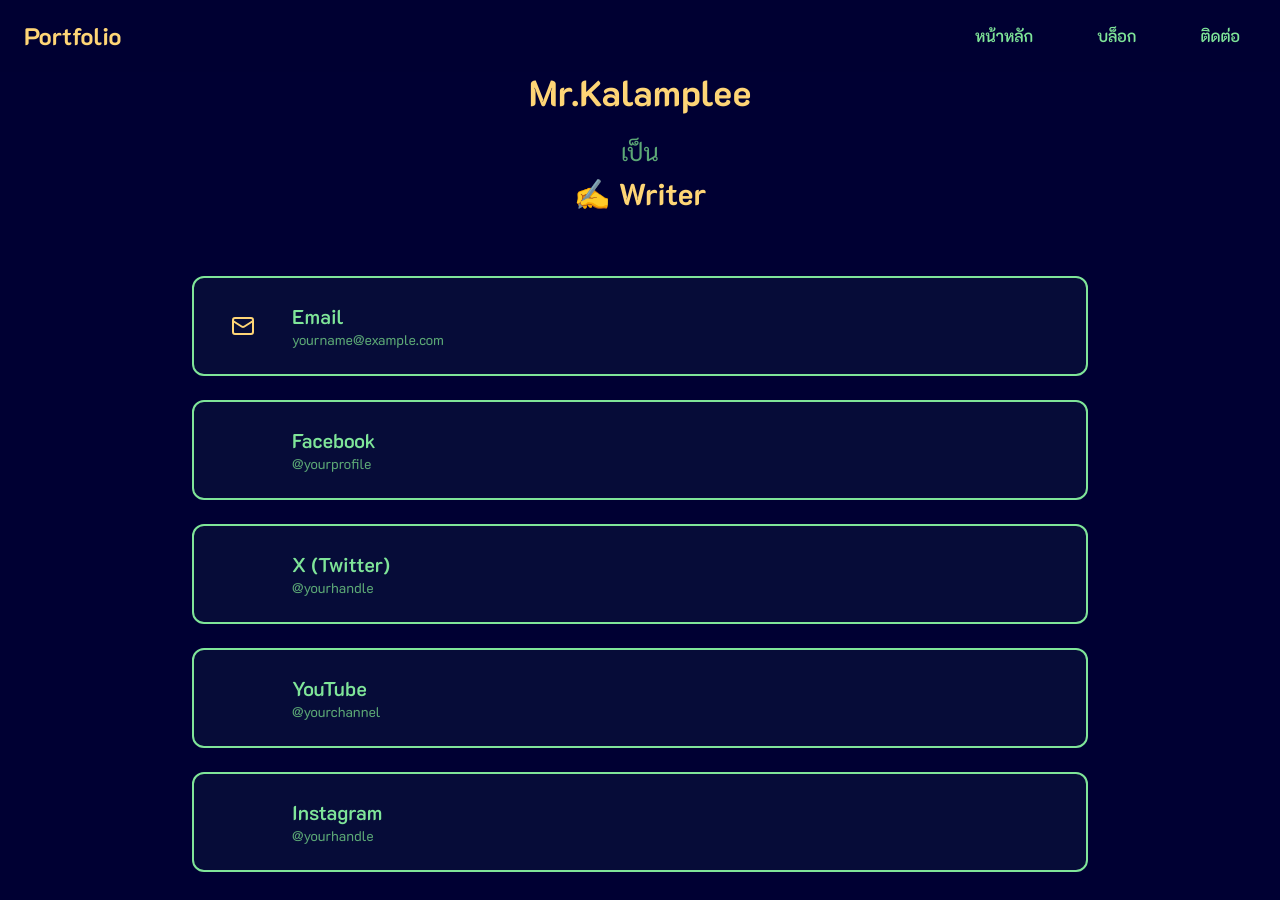
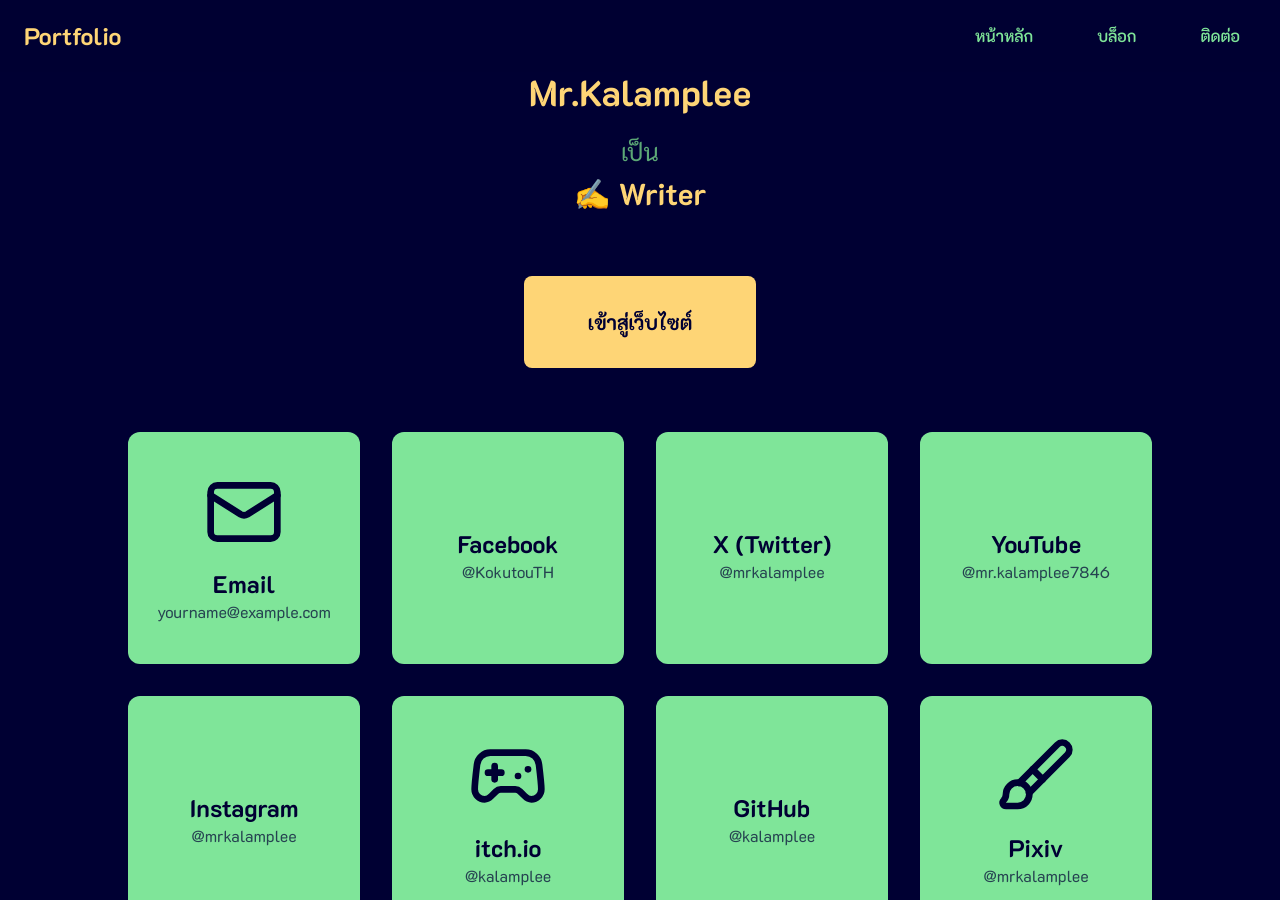
Before and after one commit to kalamplee/kalamplee.github.io, a Jekyll site: the page built from index.md, in a window 1280 px wide and 900 px high. Built offline with Jekyll 4.4.1, drawn with Linux system fonts in a browser that asks for light colours.

Commit message:
fix landing

```diff
--- a/_config.yml
+++ b/_config.yml
@@ -1,4 +1,4 @@
-title: Portfolio
+title: Mr.Kalamplee
 email: yourname@example.com
 description: >-
   เว็บไซต์แสดงผลงานและบล็อกส่วนตัว
--- a/_data/contacts.yml
+++ b/_data/contacts.yml
@@ -5,20 +5,35 @@
 
 - name: "Facebook"
   icon: "facebook"
-  handle: "@yourprofile"
-  url: "https://facebook.com/yourprofile"
+  handle: "@KokutouTH"
+  url: "https://www.facebook.com/KokutouTH"
 
 - name: "X (Twitter)"
   icon: "twitter"
-  handle: "@yourhandle"
-  url: "https://twitter.com/yourhandle"
+  handle: "@mrkalamplee"
+  url: "https://x.com/mrkalamplee"
 
 - name: "YouTube"
   icon: "youtube"
-  handle: "@yourchannel"
-  url: "https://youtube.com/@yourchannel"
+  handle: "@mr.kalamplee7846"
+  url: "https://www.youtube.com/channel/UCnyfYaBrlhd14r0dSE4TTqg"
 
 - name: "Instagram"
   icon: "instagram"
-  handle: "@yourhandle"
-  url: "https://instagram.com/yourhandle"
+  handle: "@mrkalamplee"
+  url: "https://www.instagram.com/mrkalamplee/"
+
+- name: "itch.io"
+  icon: "gamepad-2"
+  handle: "@kalamplee"
+  url: "https://kalamplee.itch.io/"
+
+- name: "GitHub"
+  icon: "github"
+  handle: "@kalamplee"
+  url: "https://github.com/kalamplee"
+
+- name: "Pixiv"
+  icon: "brush"
+  handle: "@mrkalamplee"
+  url: "https://www.pixiv.net/users/16806617"
--- a/_layouts/landing.html
+++ b/_layouts/landing.html
@@ -4,6 +4,7 @@ show_nav: false
 ---
 
 <div class="flex flex-col items-center min-h-screen px-6 text-center">
+
     <div class="container max-w-7xl mx-auto">
         <h1 class="text-4xl mb-6 animate-fade-in-down">{{ page.title }}</h1>
         <div class="mb-12 md:mb-16 animate-fade-in-up text-center">
@@ -38,26 +40,28 @@ show_nav: false
                 // Interval
                 setInterval(updateRole, 2000);
             }
-            });
+                });
+            }) ();
         </script>
 
-        <div class="grid grid-cols-1 gap-4 md:gap-6 max-w-4xl mx-auto">
+        <div class="mb-12 md:mb-16 text-center">
+            <a href="{{ '/home.html' | relative_url }}" class="btn btn-primary">เข้าสู่เว็บไซต์</a>
+        </div>
+
+        <div class="grid grid-cols-2 lg:grid-cols-4 gap-6 md:gap-8 max-w-xl lg:max-w-5xl mx-auto mb-12">
             {% for contact in site.data.contacts %}
             <a href="{{ contact.url }}" {% if contact.url contains 'http' %}target="_blank" rel="noopener noreferrer" {%
-                endif %} class="contact-item">
-                <div class="text-accent min-w-[50px] text-center">
-                    <i data-lucide="{{ contact.icon }}" class="w-12 h-12 md:w-14 md:h-14 mx-auto"></i>
+                endif %} class="contact-item aspect-square flex-col justify-center text-center !gap-4">
+                <div class="text-accent">
+                    <i data-lucide="{{ contact.icon }}" class="w-16 h-16 md:w-20 md:h-20 mx-auto"></i>
                 </div>
-                <div class="flex-1 text-left">
-                    <div class="text-lg md:text-xl font-semibold">{{ contact.name }}</div>
-                    <div class="text-sm text-text-muted">{{ contact.handle }}</div>
+                <div class="text-center">
+                    <div class="text-xl md:text-2xl font-bold">{{ contact.name }}</div>
+                    <div class="text-sm md:text-base text-text-muted">{{ contact.handle }}</div>
                 </div>
             </a>
             {% endfor %}
         </div>
 
-        <div class="mt-12 md:mt-16 text-center">
-            <a href="{{ '/home.html' | relative_url }}" class="btn btn-primary">เข้าสู่หน้าหลัก</a>
-        </div>
     </div>
 </div>
```
Also changed, not shown: other parts of _layouts/landing.html (+7 -6 lines), _assets/css/main.css (+11 -3 lines), assets/css/main.css.
